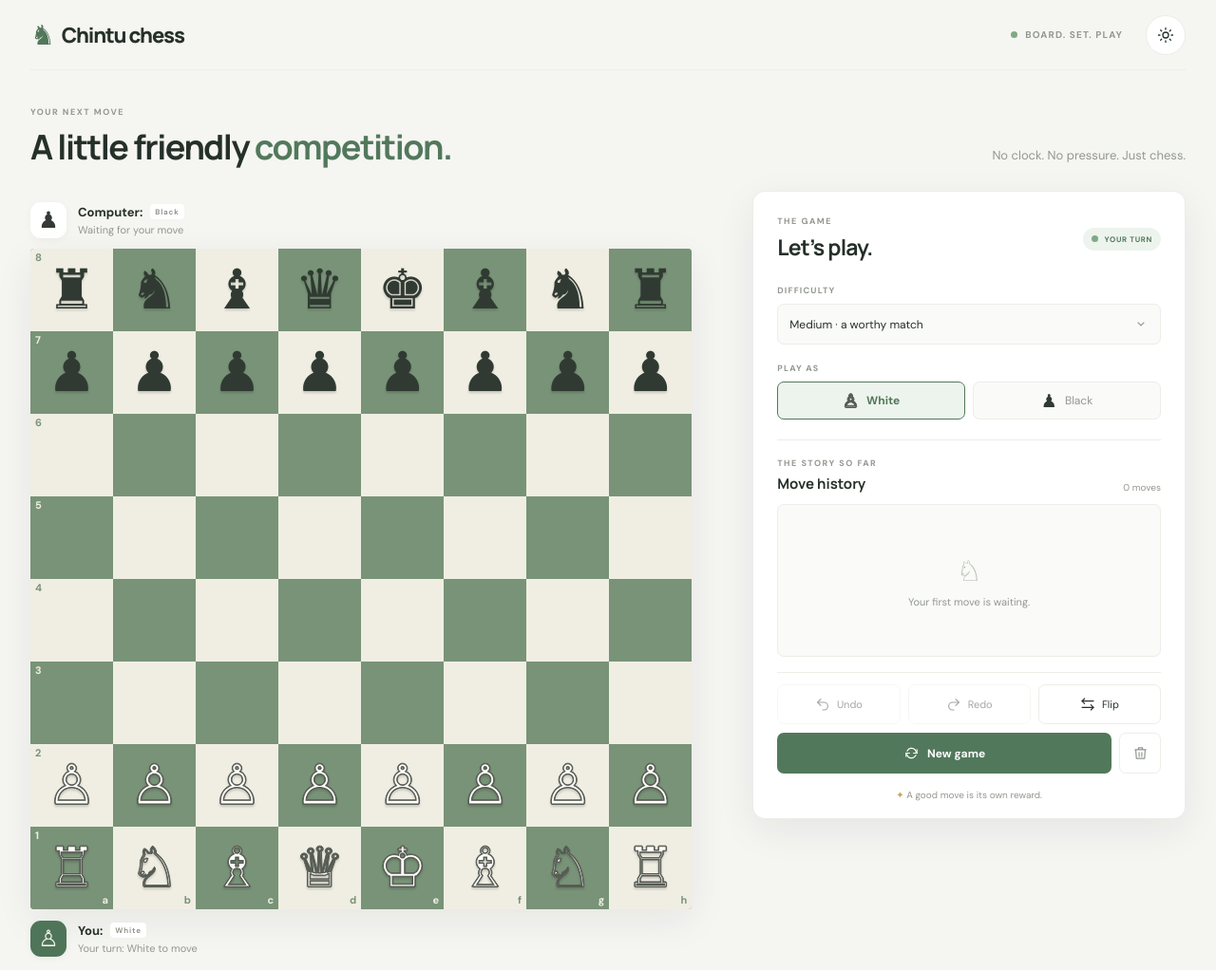
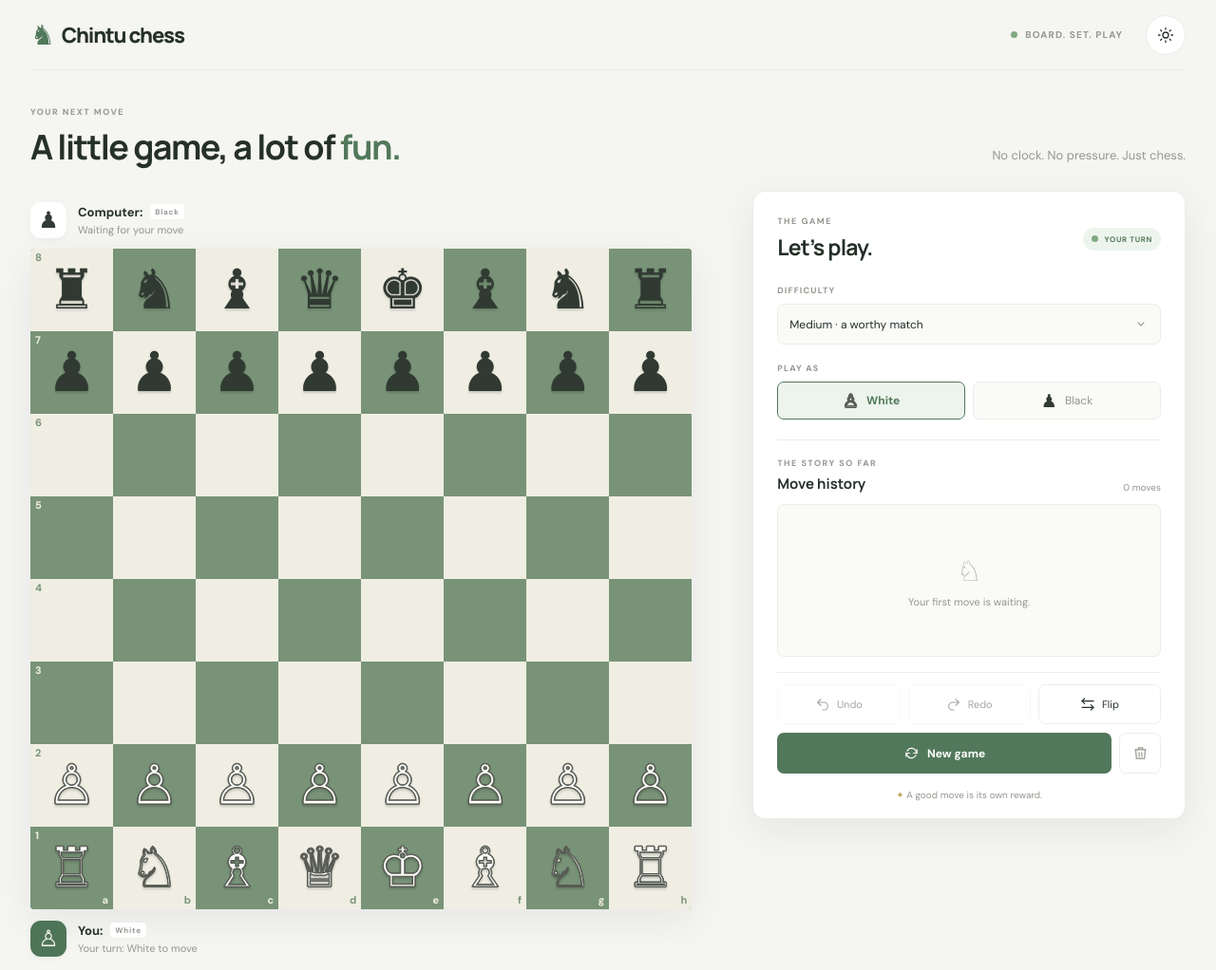
Before and after one commit to ashis-baral/chess, a plain HTML site: page index.html in a window 1280 px wide. Shown: the top 1022 px of the page at 95% size. Drawn offline with nearby package versions, Linux system fonts and the light colour scheme.

Commit message:
Update index.html

```diff
--- a/index.html
+++ b/index.html
@@ -29,7 +29,7 @@
       <section class="page-heading">
         <div>
           <p class="eyebrow">YOUR NEXT MOVE</p>
-          <h1>A little friendly <span>competition.</span></h1>
+          <h1>A little game, a lot of <span>fun.</span></h1>
         </div>
         <p class="heading-note">No clock. No pressure. Just chess.</p>
       </section>
```
